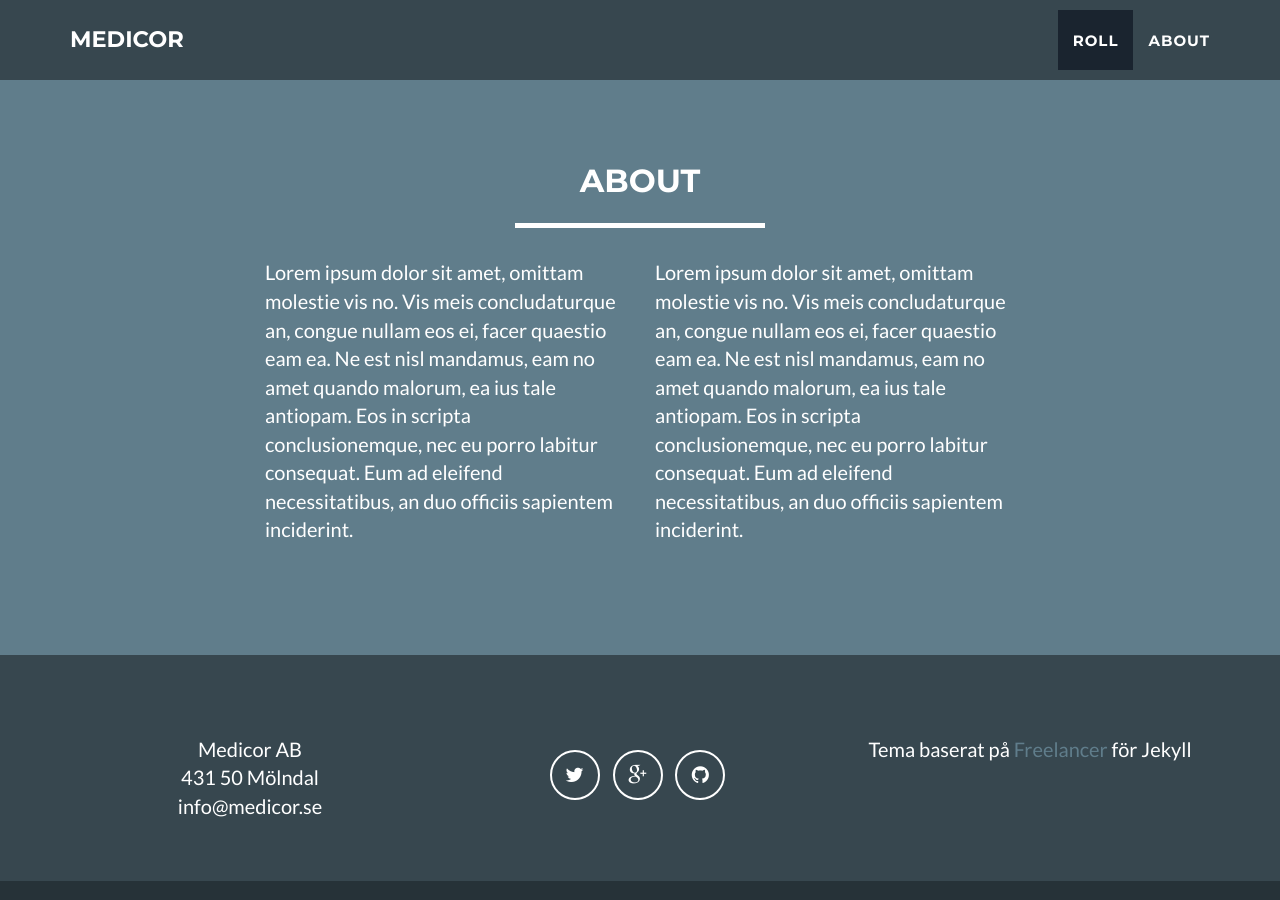
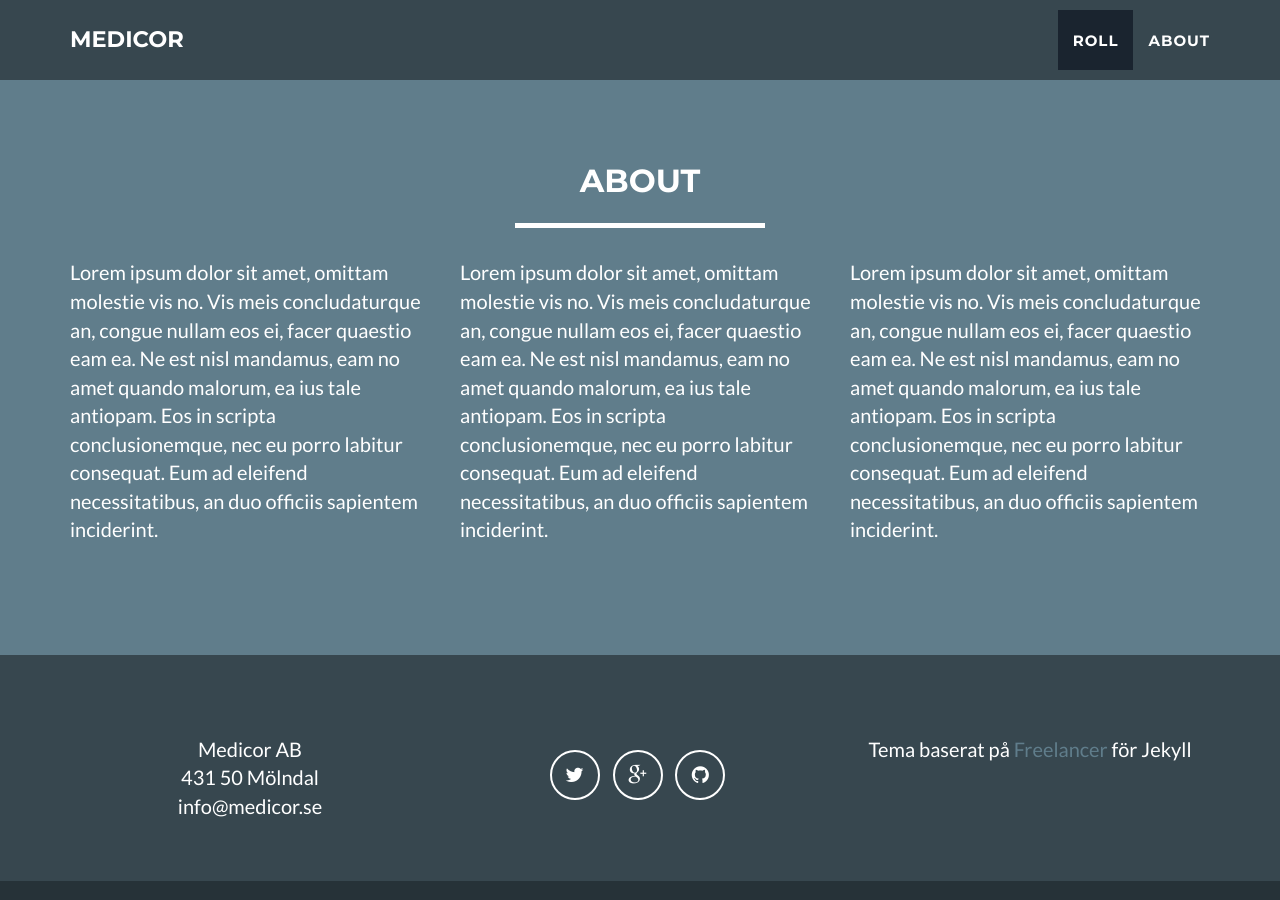
Before and after one commit to medicor/medicor.github.io, a Jekyll site: the page built from index.html, in a window 1280 px wide and 900 px high, scrolled down 1236 px. Built offline with Jekyll 4.4.1, drawn with Linux system fonts in a browser that asks for light colours; Markdown is read by kramdown in place of the engine named in the settings.

Commit message:
Made about three column

```diff
--- a/_config.yml
+++ b/_config.yml
@@ -36,6 +36,9 @@ about1:
 about2:
   - line: Lorem ipsum dolor sit amet, omittam molestie vis no. Vis meis concludaturque an, congue nullam eos ei, facer quaestio eam ea. Ne est nisl mandamus, eam no amet quando malorum, ea ius tale antiopam. Eos in scripta conclusionemque, nec eu porro labitur consequat. Eum ad eleifend necessitatibus, an duo officiis sapientem inciderint.
 
+about3:
+  - line: Lorem ipsum dolor sit amet, omittam molestie vis no. Vis meis concludaturque an, congue nullam eos ei, facer quaestio eam ea. Ne est nisl mandamus, eam no amet quando malorum, ea ius tale antiopam. Eos in scripta conclusionemque, nec eu porro labitur consequat. Eum ad eleifend necessitatibus, an duo officiis sapientem inciderint.
+
 # Postal address (add as many lines as necessary)
 address:
   - line: Medicor AB
--- a/_includes/about.html
+++ b/_includes/about.html
@@ -8,7 +8,7 @@
                 </div>
             </div>
             <div class="row">
-                <div class="col-lg-4 col-lg-offset-2">
+                <div class="col-lg-4">
                     <p>
                             {% for about1 in site.about1 %}
                                 {{ about1.line }} <br>
@@ -22,6 +22,13 @@
 		                    {% endfor %}
                     </p>
                 </div>
+                <div class="col-lg-4">
+                    <p>
+                            {% for about3 in site.about3 %}
+                                {{ about3.line }} <br>
+		                    {% endfor %}
+                    </p>
+                </div>
             </div>
         </div>
     </section>
```
